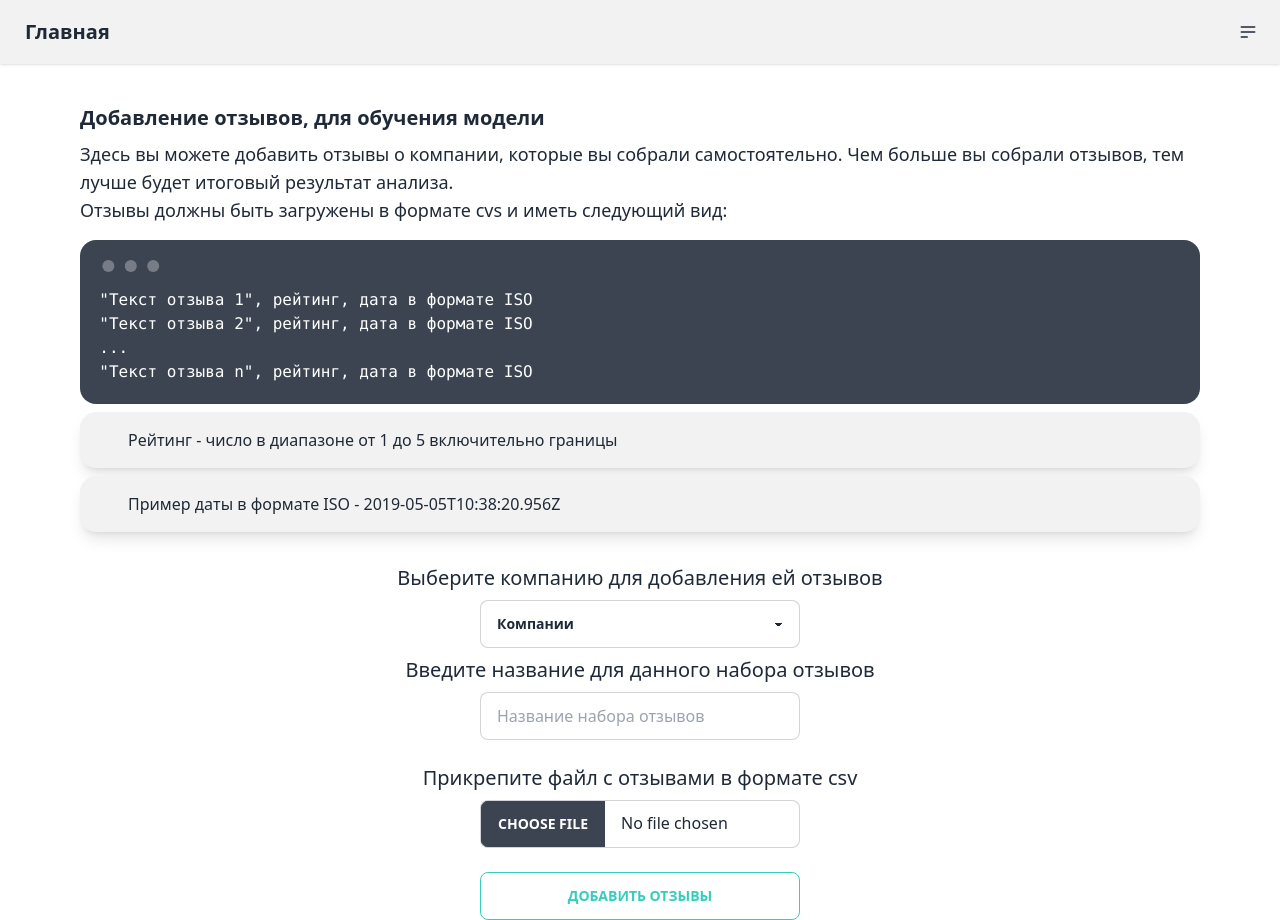
After one commit to allen-99/diploma, a Django app: page /reviews in a window 1280 px wide. The commit adds this page. Run offline with Django 4.2, Linux system fonts and the light colour scheme; some libraries are stand-ins or nearby versions.

Commit message:
еще шаблоны, но теперь уже все

```diff
--- a/reviews/urls.py
+++ b/reviews/urls.py
@@ -9,4 +9,6 @@ urlpatterns = [
     path('theme', views.theme, name='theme'),
     path('company', views.company, name='company'),
     path('request', views.request, name='request'),
+    path('reviews', views.learning_reviews, name='reviews'),
+    path('learning', views.learning, name='learning'),
 ]
--- a/reviews/views.py
+++ b/reviews/views.py
@@ -24,3 +24,9 @@ def company(request):
 
 def request(request):
     return render(request, 'analysis.html.jinja2', {})
+
+def learning_reviews(request):
+    return render(request, 'learning-reviews.html.jinja2', {})
+
+def learning(request):
+    return render(request, 'learning.html.jinja2', {})
--- a/templates/company.html.jinja2
+++ b/templates/company.html.jinja2
@@ -61,7 +61,7 @@
         </label>
         <input type="file" class="file-input w-full file-input-bordered max-w-xs" />
           <label class="label cursor-pointer">
-            <span class="label-text">Добавить компанию для всех</span>
+            <span class="label-text">Сделать компанию для всех пользователей доступной</span>
             <input type="checkbox" checked="checked" class="checkbox" />
           </label>
           <label class="btn btn-block mt-10" for="add-modal">Добавить</label>
--- /dev/null
+++ b/templates/learning-reviews.html.jinja2
@@ -0,0 +1,49 @@
+{% include "layout.html.jinja2" %}
+<div class="pt-10 md:px-20 px-5">
+    <h3 class="text-xl font-bold mb-2">Добавление отзывов, для обучения модели</h3>
+    <p class="text-lg">
+        Здесь вы можете добавить отзывы о компании, которые вы собрали самостоятельно.
+        Чем больше вы собрали отзывов, тем лучше будет итоговый результат анализа.
+    </p>
+    <p class="text-lg mb-4">
+        Отзывы должны быть  загружены в формате cvs и иметь следующий вид:
+    </p>
+    <div class="mockup-code">
+        <pre><code>"Текст отзыва 1", рейтинг, дата в формате ISO</code></pre>
+        <pre><code>"Текст отзыва 2", рейтинг, дата в формате ISO</code></pre>
+        <pre><code>...</code></pre>
+        <pre><code>"Текст отзыва n", рейтинг, дата в формате ISO</code></pre>
+    </div>
+    <div class="alert shadow-lg my-2">
+      <div>
+        <svg xmlns="http://www.w3.org/2000/svg" fill="none" viewBox="0 0 24 24" class="stroke-info flex-shrink-0 w-6 h-6"><path stroke-linecap="round" stroke-linejoin="round" stroke-width="2" d="M13 16h-1v-4h-1m1-4h.01M21 12a9 9 0 11-18 0 9 9 0 0118 0z"></path></svg>
+        <span>Рейтинг - число в диапазоне от 1 до 5 включительно границы</span>
+      </div>
+    </div>
+    <div class="alert shadow-lg my-2 mb-8">
+      <div>
+        <svg xmlns="http://www.w3.org/2000/svg" fill="none" viewBox="0 0 24 24" class="stroke-info flex-shrink-0 w-6 h-6"><path stroke-linecap="round" stroke-linejoin="round" stroke-width="2" d="M13 16h-1v-4h-1m1-4h.01M21 12a9 9 0 11-18 0 9 9 0 0118 0z"></path></svg>
+        <span>Пример даты в формате ISO - 2019-05-05T10:38:20.956Z</span>
+      </div>
+    </div>
+    <div class="grid justify-items-center">
+        <label class="text-xl">Выберите компанию для добавления ей отзывов</label>
+        <select class="select w-full select-bordered my-2 max-w-xs block">
+          <option disabled selected>Компании</option>
+          <option>Homer</option>
+          <option>Marge</option>
+          <option>Bart</option>
+          <option>Lisa</option>
+          <option>Maggie</option>
+        </select>
+        <label class="text-xl">Введите название для данного набора отзывов</label>
+        <input type="text" placeholder="Название набора отзывов"
+               class="input input-bordered w-full max-w-xs block my-2"
+        />
+
+        <label class="mt-4 text-xl">Прикрепите файл с отзывами в формате csv</label>
+        <input type="file" class="file-input file-input-bordered w-full max-w-xs block my-2" />
+        <button class="btn btn-block w-full max-w-xs btn-outline btn-accent mt-4">Добавить отзывы</button>
+    </div>
+
+</div>
--- a/templates/lk.html.jinja2
+++ b/templates/lk.html.jinja2
@@ -16,7 +16,7 @@
         <button class="btn btn-outline"  onclick="location.href='{% url 'theme' %}'">Список тем</button>
         <button class="btn btn-outline btn-accent" onclick="location.href='{% url 'company' %}'">Список компаний</button>
         <button class="btn btn-accent btn-lg col-span-2" onclick="location.href='{% url 'request' %}'">Провести анализ</button>
-        <button class="btn">Добавить отзывы для обучения</button>
-        <button class="btn">Обучить алгоритм</button>
+        <button class="btn" onclick="location.href='{% url 'reviews' %}'">Добавить отзывы для обучения</button>
+        <button class="btn" onclick="location.href='{% url 'learning' %}'">Обучить алгоритм</button>
     </div>
 </div>
--- a/templates/theme.html.jinja2
+++ b/templates/theme.html.jinja2
@@ -62,9 +62,8 @@
             <span class="label-text"> Ключевые слова: </span>
         </label>
           <textarea class="textarea textarea-bordered w-full" placeholder="Введите ключевые слова для данной темы"></textarea>
-{#        <input type="file" class="file-input w-full file-input-bordered max-w-xs" />#}
           <label class="label cursor-pointer">
-            <span class="label-text">Сохранить тему для всех</span>
+            <span class="label-text">Сделать тему для всех пользователей доступной</span>
             <input type="checkbox" checked="checked" class="checkbox" />
           </label>
           <label class="btn btn-block mt-10" for="add-modal">Добавить</label>
```
Also changed, not shown: templates/learning.html.jinja2 (added, +25 -0 lines).
